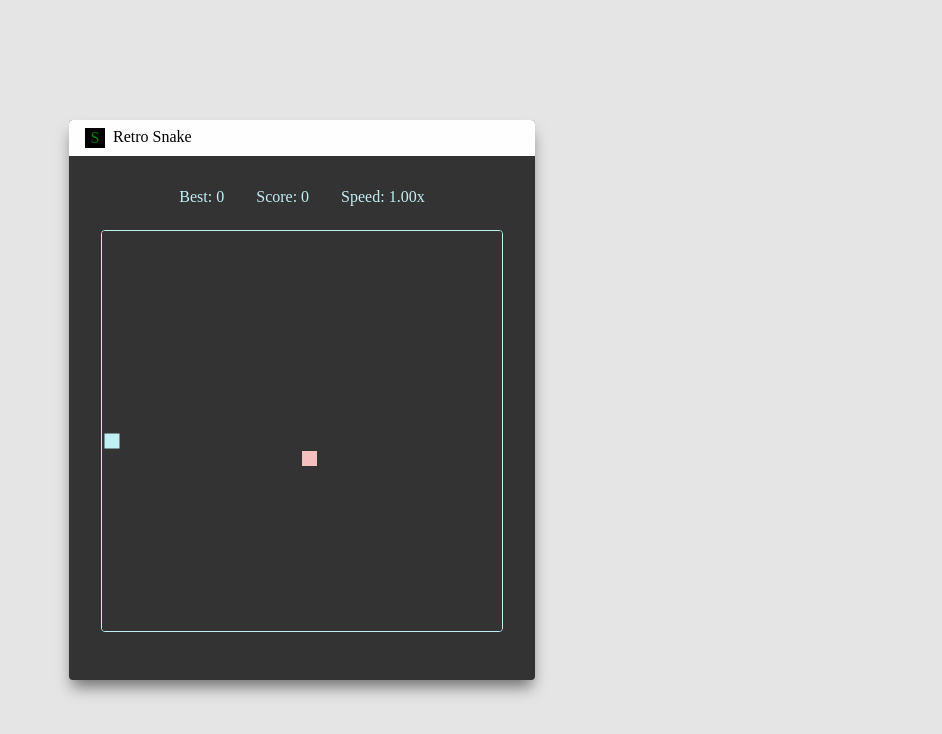
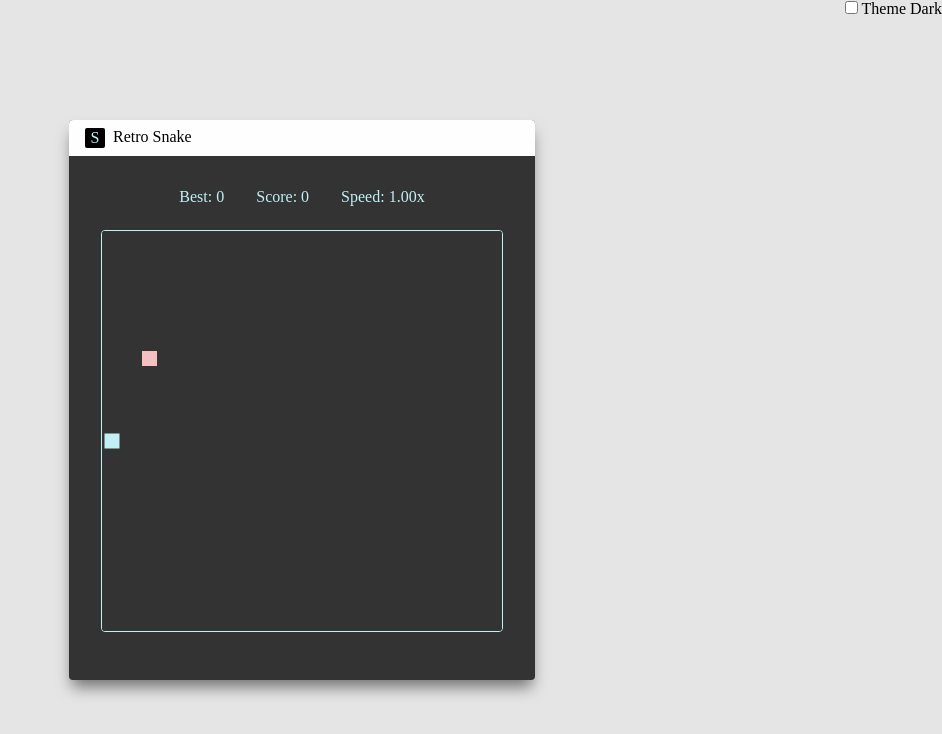
Before and after one commit to ErnaneJ/retro-snake-game, a plain HTML site: page index.html in a window 1280 px wide. Shown: the whole page, without its empty margins (338-1280 px from the left). Drawn offline with Linux system fonts and the light colour scheme.

Commit message:
amending new features in the application and better organizing the code structure

```diff
--- /dev/null
+++ b/assets/javascript/apple.js
@@ -0,0 +1,21 @@
+class Apple{
+  constructor(snake, color){
+    let isTouching;
+    while(true){
+      isTouching = false;
+      this.x = Math.floor(Math.random() * canvas.width / snake.size) * snake.size;
+      this.y = Math.floor(Math.random() * canvas.height / snake.size) * snake.size;
+
+      for(var i = 0; i < snake.tail.length; i++){
+        if(this.x == snake.tail[i].x && this.y == snake.tail[i].y){
+          isTouching = true;
+        }
+      }
+
+      this.color = color;
+      this.size = snake.size - 5;
+
+      if(!isTouching)  break;
+    }
+  }
+}
--- /dev/null
+++ b/assets/javascript/game.js
@@ -0,0 +1,107 @@
+class Game{
+  constructor(canvas){
+    this.fps = 10;
+    this.colors = { snake: '#C0F0F4', apple: '#f4c0c0', background: '#333333' }
+    this.canvas = canvas;
+    this.diesWhenHittingTheWall = true;
+    this.diesByHittingHisOwnBody = true;
+    this.context = this.canvas.getContext('2d');;
+    this.snake = new Snake(0, 0, 20);
+    this.apple = new Apple(this.snake, this.colors.apple);
+
+    this.loop();
+  }
+
+  loop(){
+    clearInterval(window.gameInterval);
+    window.gameInterval = setInterval(( ) => {
+      game.updateBoard();
+      game.drawBoard();
+    }, 1000/this.fps);
+  }
+
+  drawBoard(){
+    this.context.createRect(0, 0, canvas.width, canvas.height, this.colors.background);
+
+    for(var i = 0; i < game.snake.tail.length; i++){
+      this.context.createRect(game.snake.tail[i].x + 2.5, game.snake.tail[i].y + 2.5, game.snake.size - 5, game.snake.size - 5, this.colors.snake);
+    }
+
+    this.updateInformationsDom();
+    this.context.createRect(game.apple.x, game.apple.y, game.apple.size, game.apple.size, game.apple.color);
+  }
+
+  updateBoard(){
+    this.context.clearRect(0, 0, canvas.width, canvas.height);
+
+    this.snake.move();
+    this.checkHitWall();
+    this.checkHitBody();
+    this.eatApple();
+  }
+
+  updateInformationsDom(){
+    const currentScore = document.getElementById('current-score');
+    currentScore.innerText = 'Score: ' + (this.snake.tail.length - 1);
+
+    const speed = document.getElementById('speed');
+    speed.innerText = 'Speed: ' + (this.fps/10).toFixed(2) + 'x';
+
+    const bestScore = document.getElementById('best-score');
+    const localStorageBestScore = localStorage.getItem('best-score');
+
+    if(parseInt(localStorageBestScore) >= (this.snake.tail.length - 1)){
+      bestScore.innerText = 'Best: ' + localStorageBestScore;
+    }else{
+      bestScore.innerText = 'Best: ' + (this.snake.tail.length - 1);
+      localStorage.setItem('best-score', (this.snake.tail.length - 1));
+    }
+  }
+
+  eatApple(){
+    if(this.snake.tail[this.snake.tail.length - 1].x == this.apple.x && this.snake.tail[this.snake.tail.length - 1].y == this.apple.y){
+      this.snake.tail[this.snake.tail.length] = {x: this.apple.x, y: this.apple.y};
+      delete this.apple;
+      this.apple = new Apple(this.snake, this.colors.apple);
+
+      this.fps += .5;
+      this.loop();
+    }
+  }
+
+  checkHitWall(){
+    let hit = false;
+    let headTail = this.snake.tail[this.snake.tail.length - 1];
+    if(headTail.x <= - this.snake.size){
+      headTail.x = this.canvas.width - this.snake.size;
+      hit = true;
+    }else if(headTail.x >= this.canvas.width){
+      headTail.x = 0;
+      hit = true;
+    }else if(headTail.y <= - this.snake.size){
+      headTail.y = this.canvas.height - this.snake.size;
+      hit = true;
+    }else if(headTail.y >= this.canvas.height ){
+      headTail.y = 0;
+      hit = true;
+    }
+
+    if(hit && this.diesWhenHittingTheWall) this.snakeDies();
+  }
+
+  checkHitBody(){
+    if(!this.diesByHittingHisOwnBody) return;
+
+    let headTail = this.snake.tail[this.snake.tail.length - 1];
+    let parts = this.snake.tail.filter(body => body.x === headTail.x && body.y === headTail.y)
+
+    if(parts.length === 2) this.snakeDies();
+  }
+
+  snakeDies(){
+    delete this.snake;
+    this.snake = new Snake(0, 0, 20);
+    this.fps = 10;
+    this.loop();
+  }
+}
--- /dev/null
+++ b/assets/javascript/snake.js
@@ -0,0 +1,38 @@
+class Snake{
+  constructor(x, y, size){
+    this.x = x;
+    this.y = y;
+    this.size = size;
+    this.tail = [{x:this.x, y:this.y}]
+    this.rotateX = 0;
+    this.rotateY = 1;
+  }
+
+  move(){
+    let newRect;
+    if(this.rotateX == 1){
+      newRect = {
+        x: this.tail[this.tail.length - 1].x + this.size,
+        y: this.tail[this.tail.length - 1].y
+      }
+    }else if(this.rotateX == -1){
+      newRect = {
+        x: this.tail[this.tail.length - 1].x - this.size,
+        y: this.tail[this.tail.length - 1].y
+      }
+    }else if(this.rotateY == 1){
+      newRect = {
+        x: this.tail[this.tail.length - 1].x,
+        y: this.tail[this.tail.length - 1].y + this.size
+      }
+    }else if(this.rotateY == -1){
+      newRect = {
+        x: this.tail[this.tail.length - 1].x,
+        y: this.tail[this.tail.length - 1].y - this.size
+      }
+    }
+
+    this.tail.shift();
+    this.tail.push(newRect);
+  }
+}
--- a/style.css
+++ b/assets/styles/style.css
@@ -1,10 +1,23 @@
-*{ padding: 0; margin: 0; box-sizing: border-box;}
+*{ padding: 0; margin: 0; box-sizing: border-box; transition: all ease-in-out .3s;}
 
 :root{
   --body-color: #E5E5E5;
   --header-game-color: #FEFEFE;
   --game-background-color: #333333;
   --primary-color: #C0F0F4;
+  --logo-background-color: black;
+  --logo-text-color: #C0F0F4;
+  --header-title-color: black;
+}
+
+body.dark{
+  --body-color: #333333;
+  --header-game-color: #666666;
+  --game-background-color: #111111;
+  --primary-color: #C0F0F4;
+  --logo-background-color: #e7fbfd;
+  --logo-text-color: #2994a0;
+  --header-title-color: white;
 }
 
 body{
@@ -36,19 +49,19 @@ body{
   display: flex;
   gap: .5rem;
   text-transform: capitalize;
+  color: var(--header-title-color);
 }
 
 .header--title-game--icon{
   height: 20px;
   width: 20px;
-  background-color: black;
-  color: green;
+  background-color: var(--logo-background-color);
+  color: var(--logo-text-color);
   display: flex;
   align-items: center;
   justify-content: center;
+  border-radius: 2px;
 }
-
-.header--title-game--name{ }
 
 #game{
   color: var(--primary-color);
@@ -71,3 +84,9 @@ body{
   border: 1px solid var(--primary-color);
   border-radius: .25rem;
 }
+
+#settings{
+  position: absolute;
+  top: 0;
+  right: 0;
+}
--- a/index.html
+++ b/index.html
@@ -4,10 +4,20 @@
   <meta charset="UTF-8">
   <meta http-equiv="X-UA-Compatible" content="IE=edge">
   <meta name="viewport" content="width=device-width, initial-scale=1.0">
-  <link rel="stylesheet" href="style.css">
+  <link rel="stylesheet" href="./assets/styles/style.css">
+
+  <script src="./assets/javascript/snake.js"></script>
+  <script src="./assets/javascript/apple.js"></script>
+  <script src="./assets/javascript/game.js"></script>
   <title>Snake Game</title>
 </head>
   <body>
+    <section id="settings">
+      <div class="options">
+        <input type="checkbox" id="dark-theme"/>
+        Theme Dark
+      </div>
+    </section>
     <section id="container">
       <div class="header">
         <div class="header--title-game">
@@ -25,6 +35,6 @@
         <canvas id="canvas" height="400" width="400"></canvas>
       </div>
     </section>
-      <script src="index.js"></script>
+    <script src="./index.js"></script>
   </body>
 </html>
--- a/index.js
+++ b/index.js
@@ -1,181 +1,35 @@
 const canvas = document.getElementById("canvas");
 const canvasContext = canvas.getContext('2d');
-let fpsBase = 10;
 
-const colors = {
-  snake: '#C0F0F4',
-  food: '#f4c0c0',
-  background: '#333333'
+const game = new Game(canvas, canvasContext);
+
+CanvasRenderingContext2D.prototype.createRect = function (x, y, width, height, color) {
+  this.fillStyle = color;
+  this.fillRect(x, y, width, height);
 }
 
-class Snake{
-  constructor(x, y, size){
-    this.x = x;
-    this.y = y;
-    this.size = size;
-    this.tail = [{x:this.x, y:this.y}]
-    this.rotateX = 0;
-    this.rotateY = 1;
+document.getElementById('dark-theme').addEventListener('change', (e) => {
+  if(e.target.checked){
+    document.body.classList.add('dark');
+  }else{
+    document.body.classList.remove('dark');
   }
-
-  move(){
-    let newRect;
-    if(this.rotateX == 1){
-      newRect = {
-        x: this.tail[this.tail.length - 1].x + this.size,
-        y: this.tail[this.tail.length - 1].y
-      }
-    }else if(this.rotateX == -1){
-      newRect = {
-        x: this.tail[this.tail.length - 1].x - this.size,
-        y: this.tail[this.tail.length - 1].y
-      }
-    }else if(this.rotateY == 1){
-      newRect = {
-        x: this.tail[this.tail.length - 1].x,
-        y: this.tail[this.tail.length - 1].y + this.size
-      }
-    }else if(this.rotateY == -1){
-      newRect = {
-        x: this.tail[this.tail.length - 1].x,
-        y: this.tail[this.tail.length - 1].y - this.size
-      }
-    }
-
-    this.tail.shift();
-    this.tail.push(newRect);
-  }
-}
-
-class Apple{
-  constructor(){
-    let isTouching;
-    while(true){
-      isTouching = false;
-      this.x = Math.floor(Math.random() * canvas.width / snake.size) * snake.size;
-      this.y = Math.floor(Math.random() * canvas.height / snake.size) * snake.size;
-
-      for(var i = 0; i < snake.tail.length; i++){
-        if(this.x == snake.tail[i].x && this.y == snake.tail[i].y){
-          isTouching = true;
-        }
-      }
-
-      this.color = colors.food;
-      this.size = snake.size - 5;
-
-      if(!isTouching)  break;
-    }
-  }
-}
-
-let snake = new Snake(0, 0, 20);
-let apple = new Apple();
-
-window.onload = () => {
-  gameLoop();
-}
-
-function gameLoop(){
-  clearInterval(window.gameInterval);
-  window.gameInterval = setInterval(show, 1000/fpsBase) // here 15 is our fps value
-}
-
-function show(){
-  update();
-  draw();
-}
-
-function update(){
-  canvasContext.clearRect(0, 0, canvas.width, canvas.height);
-  snake.move();
-  checkHitWall();
-  checkHitBody();
-  eatApple();
-}
-
-function checkHitWall(){
-  let headTail = snake.tail[snake.tail.length - 1];
-  if(headTail.x <= - snake.size){
-    headTail.x = canvas.width - snake.size;
-  }else if(headTail.x >= canvas.width){
-    headTail.x = 0;
-  }else if(headTail.y <= - snake.size){
-    headTail.y = canvas.height - snake.size;
-  }else if(headTail.y >= canvas.height ){
-    headTail.y = 0;
-  }
-}
-
-function checkHitBody(){
-  let headTail = snake.tail[snake.tail.length - 1];
-  let elements = snake.tail.filter(body => body.x === headTail.x && body.y === headTail.y)
-
-  if(elements.length === 2){
-    delete snake;
-    snake = new Snake(0, 0, 20);
-  }
-}
-
-function eatApple(){
-  if(snake.tail[snake.tail.length - 1].x == apple.x && snake.tail[snake.tail.length - 1].y == apple.y){
-    snake.tail[snake.tail.length] = {x:apple.x, y:apple.y};
-    delete apple;
-    apple = new Apple();
-
-    fpsBase += .5;
-    gameLoop();
-  }
-}
-
-function draw(){
-  createRect(0, 0, canvas.width, canvas.height, colors.background);
-
-  for(var i = 0; i < snake.tail.length; i++){
-    createRect(snake.tail[i].x + 2.5, snake.tail[i].y + 2.5, snake.size - 5, snake.size - 5, colors.snake);
-  }
-
-  updateInformations();
-  createRect(apple.x, apple.y, apple.size, apple.size, apple.color);
-}
-
-function updateInformations(){
-  const currentScore = document.getElementById('current-score');
-  currentScore.innerText = 'Score: ' + (snake.tail.length - 1);
-
-  const speed = document.getElementById('speed');
-  speed.innerText = 'Speed: ' + (fpsBase/10).toFixed(2) + 'x';
-
-  const bestScore = document.getElementById('best-score');
-  const localStorageBestScore = localStorage.getItem('best-score');
-  console.log()
-  if(parseInt(localStorageBestScore) >= (snake.tail.length - 1)){
-    bestScore.innerText = 'Best: ' + localStorageBestScore;
-  }else{
-    bestScore.innerText = 'Best: ' + (snake.tail.length - 1);
-    localStorage.setItem('best-score', (snake.tail.length - 1));
-  }
-}
-
-function createRect(x, y, width, height, color){
-  canvasContext.fillStyle = color;
-  canvasContext.fillRect(x, y, width, height);
-}
+})
 
 window.addEventListener('keydown', event => {
   setTimeout(() => {
-    if (event.keyCode == 37 && snake.rotateX != 1) {
-        snake.rotateX = -1;
-        snake.rotateY = 0;
-    } else if (event.keyCode == 38 && snake.rotateY != 1) {
-        snake.rotateX = 0;
-        snake.rotateY = -1;
-    } else if (event.keyCode == 39 && snake.rotateX != -1) {
-        snake.rotateX = 1;
-        snake.rotateY = 0;
-    } else if (event.keyCode == 40 && snake.rotateY != -1) {
-        snake.rotateX = 0;
-        snake.rotateY = 1;
+    if (event.keyCode == 37 && game.snake.rotateX != 1) {
+        game.snake.rotateX = -1;
+        game.snake.rotateY = 0;
+    } else if (event.keyCode == 38 && game.snake.rotateY != 1) {
+        game.snake.rotateX = 0;
+        game.snake.rotateY = -1;
+    } else if (event.keyCode == 39 && game.snake.rotateX != -1) {
+        game.snake.rotateX = 1;
+        game.snake.rotateY = 0;
+    } else if (event.keyCode == 40 && game.snake.rotateY != -1) {
+        game.snake.rotateX = 0;
+        game.snake.rotateY = 1;
     }
   }, 1)
 });
```
